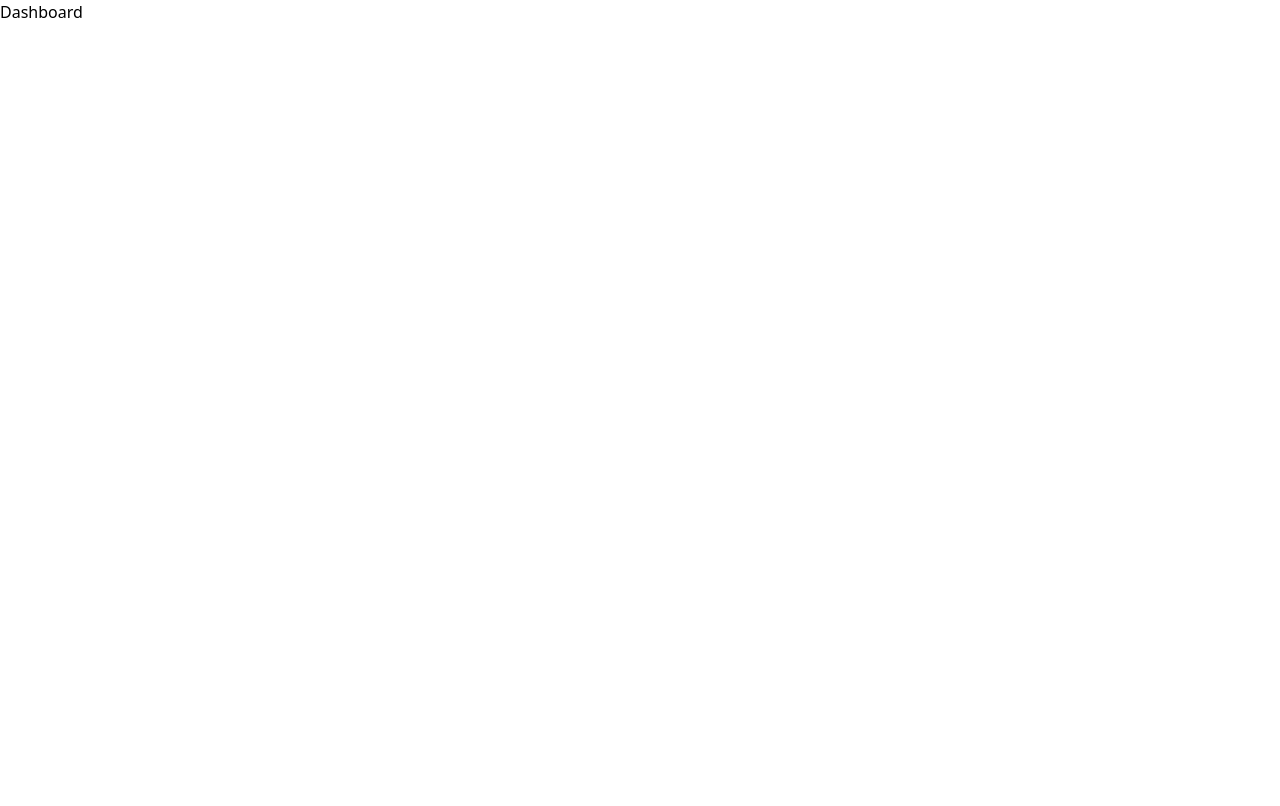
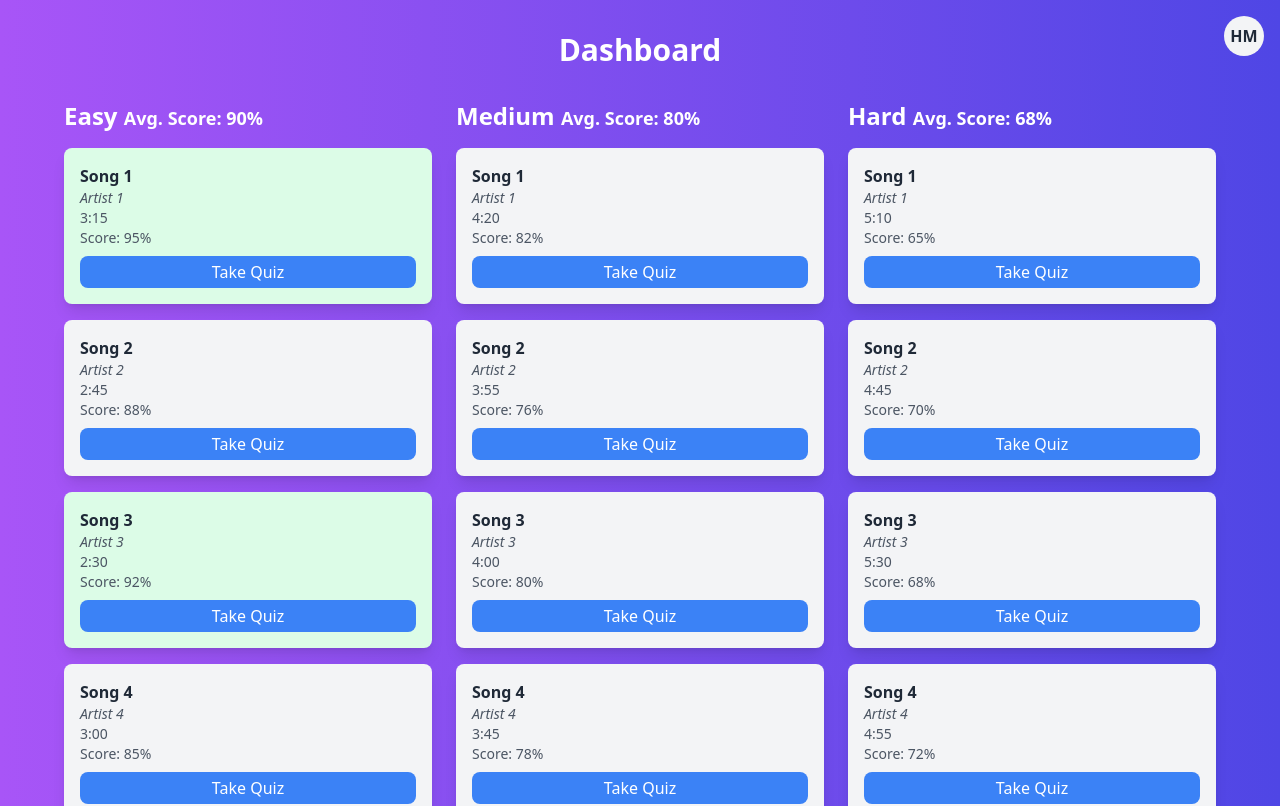
Before and after one commit to olivia11011/LingoBeats-Repository, a React (Vite) app in the folder client/: page /dashboard in a window 1280 px wide. Shown: the top 806 px of the page. Built offline with nearby package versions, Linux system fonts and the light colour scheme.

Commit message:
initial dashboard

```diff
--- a/client/src/pages/Dashboard.jsx
+++ b/client/src/pages/Dashboard.jsx
@@ -1,3 +1,166 @@
+import { Link } from "react-router-dom";
+
 export default function Dashboard() {
-  return <h1>Dashboard</h1>;
+  const songLists = {
+    easy: [
+      { title: "Song 1", artist: "Artist 1", length: "3:15", score: 95 },
+      { title: "Song 2", artist: "Artist 2", length: "2:45", score: 88 },
+      { title: "Song 3", artist: "Artist 3", length: "2:30", score: 92 },
+      { title: "Song 4", artist: "Artist 4", length: "3:00", score: 85 },
+      { title: "Song 5", artist: "Artist 5", length: "2:50", score: 90 },
+    ],
+    medium: [
+      { title: "Song 1", artist: "Artist 1", length: "4:20", score: 82 },
+      { title: "Song 2", artist: "Artist 2", length: "3:55", score: 76 },
+      { title: "Song 3", artist: "Artist 3", length: "4:00", score: 80 },
+      { title: "Song 4", artist: "Artist 4", length: "3:45", score: 78 },
+      { title: "Song 5", artist: "Artist 5", length: "4:10", score: 85 },
+    ],
+    hard: [
+      { title: "Song 1", artist: "Artist 1", length: "5:10", score: 65 },
+      { title: "Song 2", artist: "Artist 2", length: "4:45", score: 70 },
+      { title: "Song 3", artist: "Artist 3", length: "5:30", score: 68 },
+      { title: "Song 4", artist: "Artist 4", length: "4:55", score: 72 },
+      { title: "Song 5", artist: "Artist 5", length: "5:20", score: 66 },
+    ],
+  };
+
+  // Calculate average scores dynamically
+  const calculateAvgScore = (songs) => {
+    if (songs.length === 0) return 0;
+    const total = songs.reduce((sum, song) => sum + song.score, 0);
+    return Math.round(total / songs.length);
+  };
+
+  //  user data
+  const user = {
+    isGuest: false,
+    initials: "HM",
+    avgScores: {
+      easy: calculateAvgScore(songLists.easy),
+      medium: calculateAvgScore(songLists.medium),
+      hard: calculateAvgScore(songLists.hard),
+    },
+  };
+
+  return (
+    <div className="min-h-screen bg-gradient-to-r from-purple-500 to-indigo-600 p-8">
+      {/* Profile Icon*/}
+      <div className="absolute top-4 right-4">
+        {user.isGuest ? (
+          <Link
+            to="/login"
+            className="bg-blue-500 text-white px-4 py-2 rounded-lg hover:bg-blue-600 transition"
+          >
+            Log In
+          </Link>
+        ) : (
+          <div className="relative">
+            <div className="w-10 h-10 bg-gray-100 rounded-full flex items-center justify-center text-gray-800 font-bold">
+              {user.initials}
+            </div>
+            <div className="absolute right-0 mt-2 w-48 bg-gray-100 rounded-lg shadow-lg hidden">
+              <Link
+                to="/profile"
+                className="block px-4 py-2 text-gray-800 hover:bg-gray-200"
+              >
+                View Profile
+              </Link>
+              <Link
+                to="/login"
+                className="block px-4 py-2 text-gray-800 hover:bg-gray-200"
+              >
+                Log Out
+              </Link>
+            </div>
+          </div>
+        )}
+      </div>
+
+      {/* Main Dashboard Content */}
+      <div className="max-w-6xl mx-auto">
+        <h1 className="text-3xl font-bold text-white text-center mb-8">
+          Dashboard
+        </h1>
+
+        {/* Song Lists */}
+        <div className="grid grid-cols-3 gap-6">
+          {/* Easy List */}
+          <div>
+            <h2 className="text-2xl font-bold text-white mb-4">
+              Easy{" "}
+              <span className="text-lg">
+                Avg. Score: {user.avgScores.easy}%
+              </span>
+            </h2>
+            <div className="space-y-4">
+              {songLists.easy.map((song, index) => (
+                <SongCard key={index} song={song} />
+              ))}
+            </div>
+          </div>
+
+          {/* Medium List */}
+          <div>
+            <h2 className="text-2xl font-bold text-white mb-4">
+              Medium{" "}
+              <span className="text-lg">
+                Avg. Score: {user.avgScores.medium}%
+              </span>
+            </h2>
+            <div className="space-y-4">
+              {songLists.medium.map((song, index) => (
+                <SongCard key={index} song={song} />
+              ))}
+            </div>
+          </div>
+
+          {/* Hard List */}
+          <div>
+            <h2 className="text-2xl font-bold text-white mb-4">
+              Hard{" "}
+              <span className="text-lg">
+                Avg. Score: {user.avgScores.hard}%
+              </span>
+            </h2>
+            <div className="space-y-4">
+              {songLists.hard.map((song, index) => (
+                <SongCard key={index} song={song} />
+              ))}
+            </div>
+          </div>
+        </div>
+      </div>
+    </div>
+  );
 }
+
+// Song Card Component
+function SongCard({ song }) {
+  const isCompleted = song.score >= 90;
+
+  const handleSongClick = () => {
+    console.log(`Clicked ${song.title} - Start quiz!`);
+  };
+
+  return (
+    <div
+      className={`p-4 rounded-lg shadow-lg ${
+        isCompleted ? "bg-green-100" : "bg-gray-100"
+      }`}
+    >
+      <button
+        onClick={handleSongClick}
+        className="w-full text-left font-bold text-gray-800 hover:underline focus:outline-none"
+      >
+        {song.title}
+      </button>
+      <p className="text-sm italic text-gray-600">{song.artist}</p>
+      <p className="text-sm text-gray-600">{song.length}</p>
+      <p className="text-sm text-gray-600">Score: {song.score}%</p>
+      <button className="mt-2 w-full bg-blue-500 text-white py-1 rounded-lg hover:bg-blue-600 transition">
+        Take Quiz
+      </button>
+    </div>
+  );
+}
```
